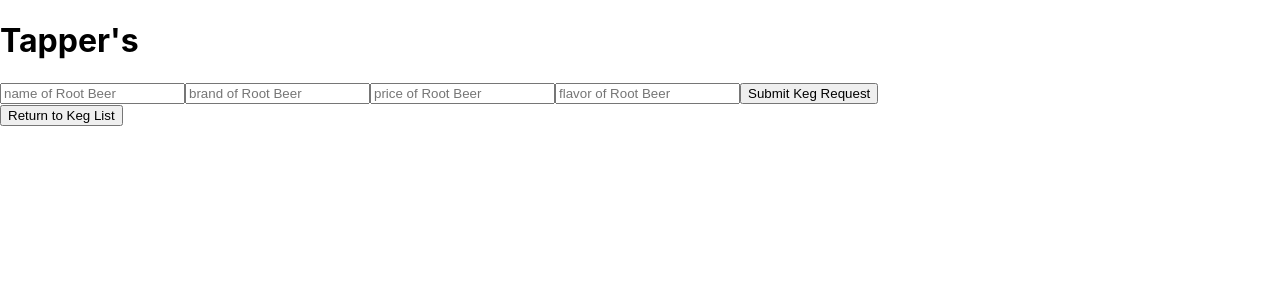
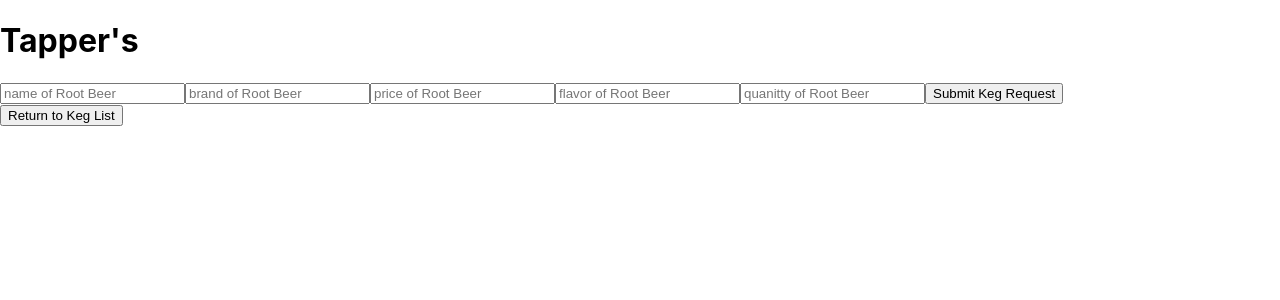
Before and after one commit to joseamesquita/TapRoomRedux, a React (Create React App) app: page / in a window 1280 px wide. Both pictures are taken after a click on the button "Add a Keg". Shown: the top 300 px of the page. Built offline with nearby package versions, Linux system fonts and the light colour scheme.

Commit message:
add quantity on form

```diff
--- a/src/ReusableForm.js
+++ b/src/ReusableForm.js
@@ -18,9 +18,13 @@ function ReusableForm(props) {
           name="price"
           placeholder="price of Root Beer" />
         <input
-          type
+          type="text"
           name="flavor"
           placeholder="flavor of Root Beer" />
+        <input
+          type="text"
+          name="quanity"
+          placeholder="quanitty of Root Beer" />
         <button type='submit'>{props.buttonText}</button>
       </form>
     </React.Fragment>
```
